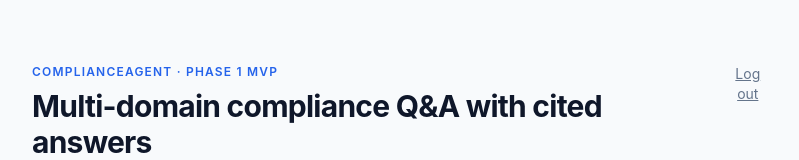
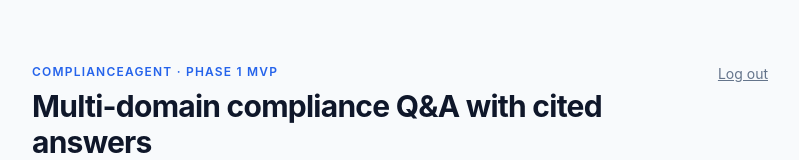
Before and after one commit to manishbhayana-bullz/complianceagent, a Next.js app: page / in a window 1280 px wide. Shown: the top 160 px of the page, without its empty margins (240-1039 px from the left). Built offline with nearby package versions, Linux system fonts and the light colour scheme; no server answers.

Commit message:
Add whitespace-nowrap class to LogoutButton

```diff
--- a/components/LogoutButton.tsx
+++ b/components/LogoutButton.tsx
@@ -12,7 +12,7 @@ export function LogoutButton() {
     router.refresh();
   }
   return (
-    <button onClick={handleLogout} className="text-sm text-slate-500 underline">
+    <button onClick={handleLogout} className="text-sm text-slate-500 underline whitespace-nowrap">
       Log out
     </button>
   );
```
